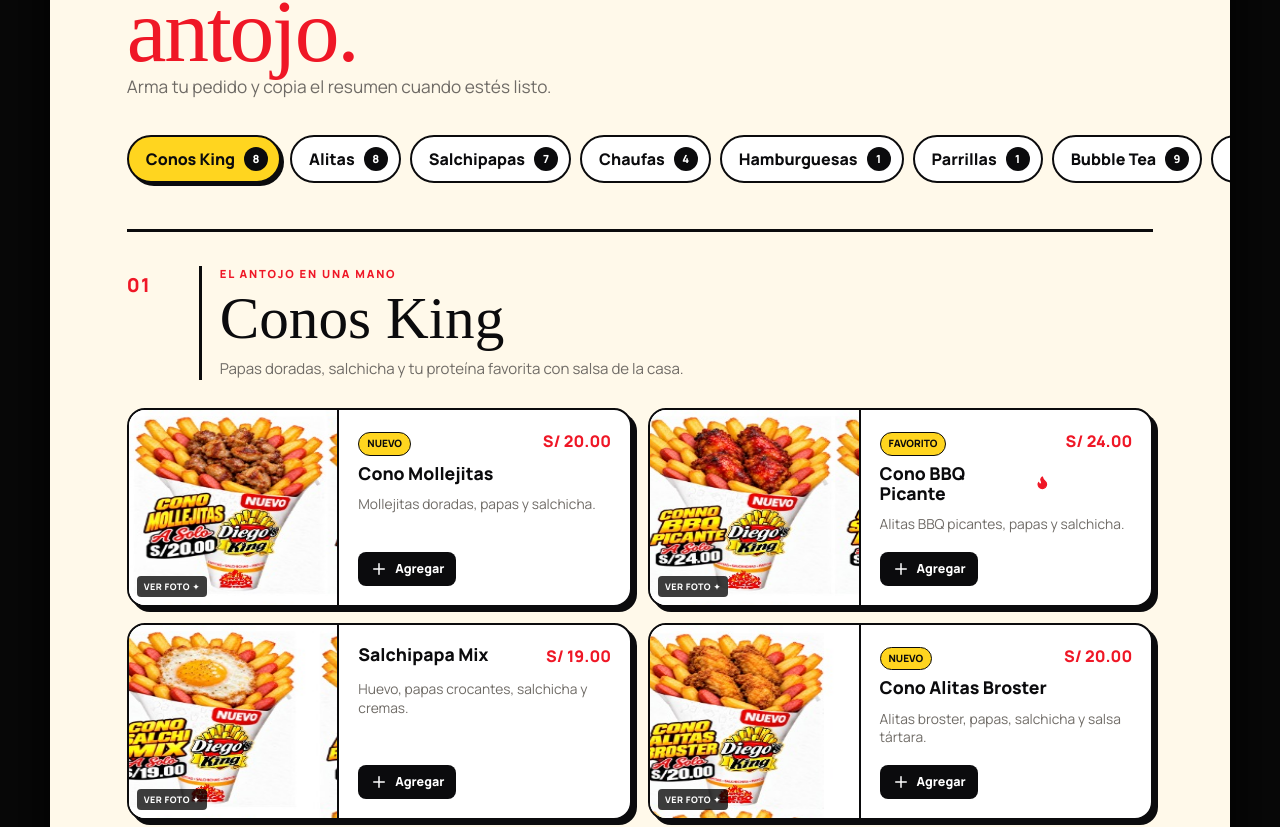
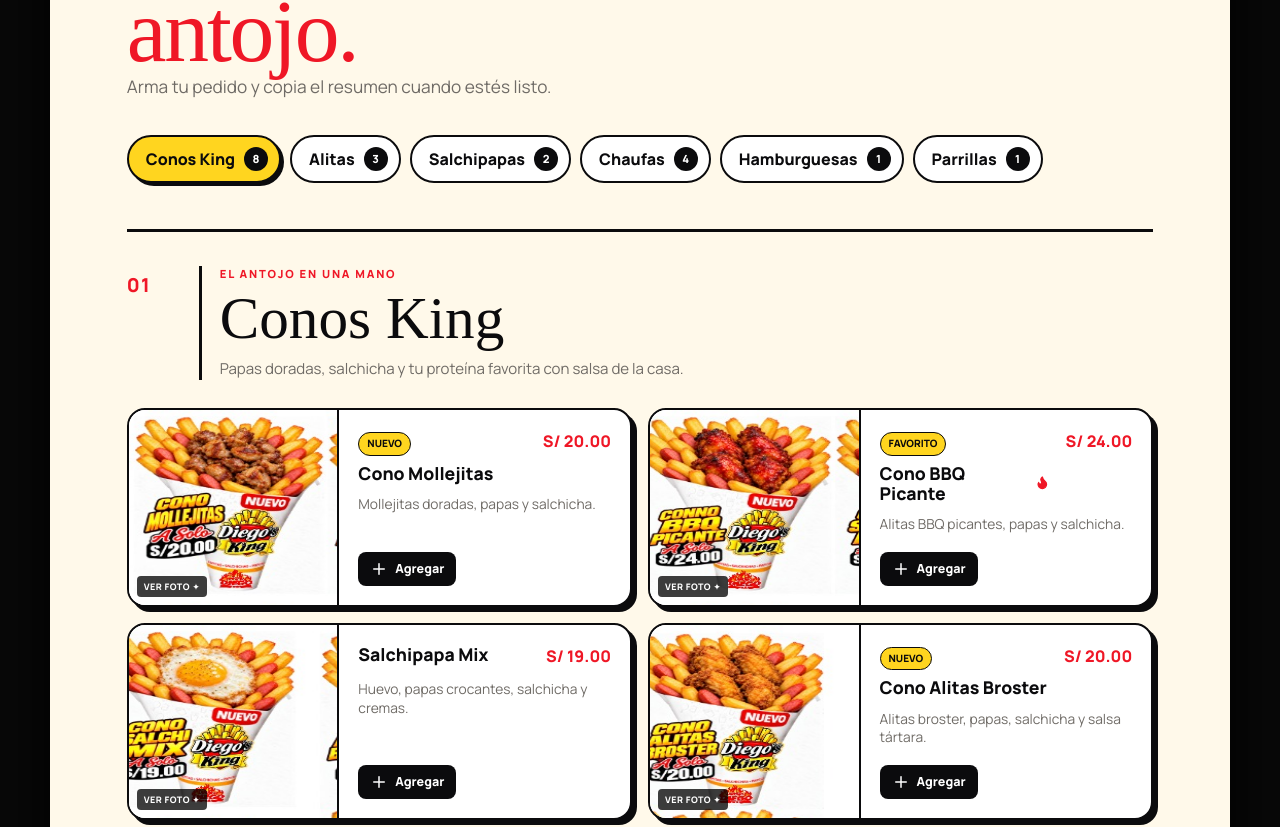
Before and after one commit to JFabian19/Diegos-King, a React (Vite) app: page / in a window 1280 px wide. Shown: the part 1099-1926 px from the top of the page. Built offline with nearby package versions, Linux system fonts and the light colour scheme; a web font is replaced by a local one.

Commit message:
Mantener Conos King y platos agregados, eliminando platos que no se anadieron

```diff
--- a/src/App.tsx
+++ b/src/App.tsx
@@ -58,7 +58,7 @@
           <div className="hero-copy">
             <div className="eyebrow"><Flame size={16} /> HOLA, PAPERITOS</div>
             <h1>Hola, mis<br /><em>King<wbr />lovers.</em></h1>
-            <p>El antojo manda aquí: conos cargados, alitas bañadas y bubble tea para compartir.</p>
+            <p>El antojo manda aquí: conos cargados, alitas bañadas, chaufas y salchipapas para compartir.</p>
             <button className="primary-cta" onClick={() => scrollTo('conos')}>VER LA CARTA <ChevronDown size={18} /></button>
           </div>
           <div className="bartolito-badge" aria-label="Bartolito, mascota de Diego's King">
@@ -118,7 +118,7 @@
       <footer>
         <span className="since">SINCE 2019</span>
         <img src="/media/logo-footer.png" alt="Diego's King" />
-        <p>Papas · Alitas · Bubble Tea</p>
+        <p>Conos · Alitas · Salchipapas · Chaufas</p>
         <small>© 2026 Diego's King · Carta digital</small>
       </footer>
 
--- a/src/data/menuData.ts
+++ b/src/data/menuData.ts
@@ -42,12 +42,7 @@
     items: [
       { nombre: "Especial de Alitas", descripcion: "4 alitas BBQ, salchichas cerdeñas y papitas crujientes y saladitas.", precio: "S/ 24.00", etiqueta: "Promoción", imagen: { src: "/media/especial-de-alitas.jpg", size: "cover", position: "center 65%" } },
       { nombre: "Ronda de Alitas", descripcion: "12 alitas: 4 BBQ, 4 picantes y 4 acevichadas. Acompañadas de papas y salchichas.", precio: "S/ 48.00", etiqueta: "Para compartir", picante: true, imagen: { src: "/media/ronda-de-alitas.jpg", size: "cover", position: "center" } },
-      { nombre: "Ronda de Alitas Familiar", descripcion: "24 alitas: 8 BBQ, 8 BBQ picantes y 8 acevichadas, acompañadas de papas crocantes y salchichas ahumadas.", precio: "S/ 96.00", etiqueta: "Familiar", picante: true, imagen: { src: "/media/ronda-de-alitas-familiar.jpg", size: "cover", position: "center" } },
-      { nombre: "Alitas BBQ Clásicas", descripcion: "6 alitas bañadas en BBQ dulce ahumada.", precio: "S/ 19.00", etiqueta: "Top" },
-      { nombre: "Alitas Fuego King", descripcion: "6 alitas en salsa picante de la casa.", precio: "S/ 20.00", picante: true },
-      { nombre: "Alitas Acevichadas", descripcion: "6 alitas con crema acevichada y toque cítrico.", precio: "S/ 20.00" },
-      { nombre: "Alitas Honey Mustard", descripcion: "6 alitas dulces con miel y mostaza.", precio: "S/ 20.00" },
-      { nombre: "Alitas Broster Crunch", descripcion: "6 alitas crocantes con salsa tártara.", precio: "S/ 18.00" }
+      { nombre: "Ronda de Alitas Familiar", descripcion: "24 alitas: 8 BBQ, 8 BBQ picantes y 8 acevichadas, acompañadas de papas crocantes y salchichas ahumadas.", precio: "S/ 96.00", etiqueta: "Familiar", picante: true, imagen: { src: "/media/ronda-de-alitas-familiar.jpg", size: "cover", position: "center" } }
     ]
   },
   {
@@ -57,12 +52,7 @@
     descripcion: "Papas recién hechas, salchicha y combinaciones para compartir o no.",
     items: [
       { nombre: "Salchi Pobre", descripcion: "Papas crocantes, abundantes salchichas, plátano frito y huevo frito con cremas.", precio: "S/ 22.00", etiqueta: "Favorito", imagen: { src: "/media/salchi-pobre.jpg", size: "cover", position: "center 55%" } },
-      { nombre: "Salchichas Broaster", descripcion: "Pollo broaster crocante, salchichas, papas crocantes y arroz chaufa al wok.", precio: "S/ 22.00", etiqueta: "Completo", imagen: { src: "/media/salchichas-broaster.jpg", size: "cover", position: "center 65%" } },
-      { nombre: "Salchi Clásica", descripcion: "Papas, salchicha y cremas de la casa.", precio: "S/ 12.00" },
-      { nombre: "Salchi Brava", descripcion: "Papas, salchicha, queso y salsa picante.", precio: "S/ 16.00", picante: true },
-      { nombre: "Salchi Broster", descripcion: "Papas, salchicha y pollo broster crocante.", precio: "S/ 18.00" },
-      { nombre: "Salchi King", descripcion: "Papas, doble salchicha, pollo, huevo y queso.", precio: "S/ 22.00", etiqueta: "La reina" },
-      { nombre: "Salchi Mollejitas", descripcion: "Papas, salchicha y mollejitas doradas.", precio: "S/ 19.00" }
+      { nombre: "Salchichas Broaster", descripcion: "Pollo broaster crocante, salchichas, papas crocantes y arroz chaufa al wok.", precio: "S/ 22.00", etiqueta: "Completo", imagen: { src: "/media/salchichas-broaster.jpg", size: "cover", position: "center 65%" } }
     ]
   },
   {
@@ -94,48 +84,5 @@
     items: [
       { nombre: "Mollejitas", descripcion: "Mollejitas doradas a la plancha acompañadas de chorizo parrillero y papas crocantes.", precio: "S/ 35.00", etiqueta: "Power", imagen: { src: "/media/mollejitas.jpg", size: "cover", position: "center 68%" } }
     ]
-  },
-  {
-    id: "bubble-tea",
-    nombre: "Bubble Tea",
-    kicker: "Frío, cremoso y con perlas",
-    descripcion: "Té con leche, sabores frutales y tapioca. Servidos con bastante hielo.",
-    items: [
-      { nombre: "Classic Milk Tea", descripcion: "Té negro, leche y perlas de tapioca.", precio: "S/ 12.00", imagen: { src: "/media/bubble-menu.jpg", size: "400% 200%", position: "0% 0%" } },
-      { nombre: "Strawberry Milk Tea", descripcion: "Fresa, leche y perlas de tapioca.", precio: "S/ 13.00", etiqueta: "Frutal", imagen: { src: "/media/bubble-menu.jpg", size: "400% 200%", position: "100% 0%" } },
-      { nombre: "Matcha Green Tea", descripcion: "Matcha, leche y perlas de tapioca.", precio: "S/ 14.00", imagen: { src: "/media/bubble-menu.jpg", size: "400% 200%", position: "33.33% 0%" } },
-      { nombre: "Brown Sugar", descripcion: "Leche, caramelo de azúcar rubia y tapioca.", precio: "S/ 14.00", etiqueta: "Favorito" },
-      { nombre: "Taro Milk Tea", descripcion: "Taro cremoso, leche y perlas de tapioca.", precio: "S/ 13.00" },
-      { nombre: "Chocolate Boba", descripcion: "Cacao, leche y perlas de tapioca.", precio: "S/ 13.00" },
-      { nombre: "Té Mango", descripcion: "Té frutal de mango con popping boba.", precio: "S/ 11.00" },
-      { nombre: "Té Limón & Lychee", descripcion: "Té cítrico con lychee y jelly.", precio: "S/ 11.00" },
-      { nombre: "Té Fresa", descripcion: "Té frío de fresa con popping boba.", precio: "S/ 11.00" }
-    ]
-  },
-  {
-    id: "frappes",
-    nombre: "Frappés",
-    kicker: "Bien helados, bien cargados",
-    descripcion: "Batidos cremosos coronados con chantilly, salsa y toppings.",
-    items: [
-      { nombre: "Frappé de Oreo", descripcion: "Galleta Oreo, leche, crema y fudge.", precio: "S/ 14.00", etiqueta: "Más pedido", imagen: { src: "/media/frappes-menu.jpg", size: "600% 100%", position: "40% 0%" } },
-      { nombre: "Mango Maracuyá", descripcion: "Mango, maracuyá y popping boba.", precio: "S/ 14.00" },
-      { nombre: "Frappé de Fresa", descripcion: "Fresa, leche, chantilly y salsa de frutos rojos.", precio: "S/ 13.00" },
-      { nombre: "Frappuccino", descripcion: "Café, leche, crema batida y fudge.", precio: "S/ 15.00" },
-      { nombre: "Frappuccino Brown Sugar", descripcion: "Café, leche y caramelo de azúcar rubia.", precio: "S/ 15.00" }
-    ]
-  },
-  {
-    id: "extras",
-    nombre: "Extras",
-    kicker: "Ponle más power",
-    descripcion: "Complementos para personalizar tu pedido.",
-    items: [
-      { nombre: "Porción de papas", descripcion: "Porción de papas doradas y recién hechas.", precio: "S/ 8.00" },
-      { nombre: "Salchicha extra", descripcion: "Porción adicional de salchicha.", precio: "S/ 4.00" },
-      { nombre: "Tapioca o bolas explosivas", descripcion: "Extra de perlas para tu bubble tea.", precio: "S/ 5.00" },
-      { nombre: "Plátano extra", descripcion: "Porción adicional de plátano.", precio: "S/ 5.00" },
-      { nombre: "Huevo extra", descripcion: "Huevo frito para completar tu plato.", precio: "S/ 3.00" }
-    ]
   }
 ];
```
